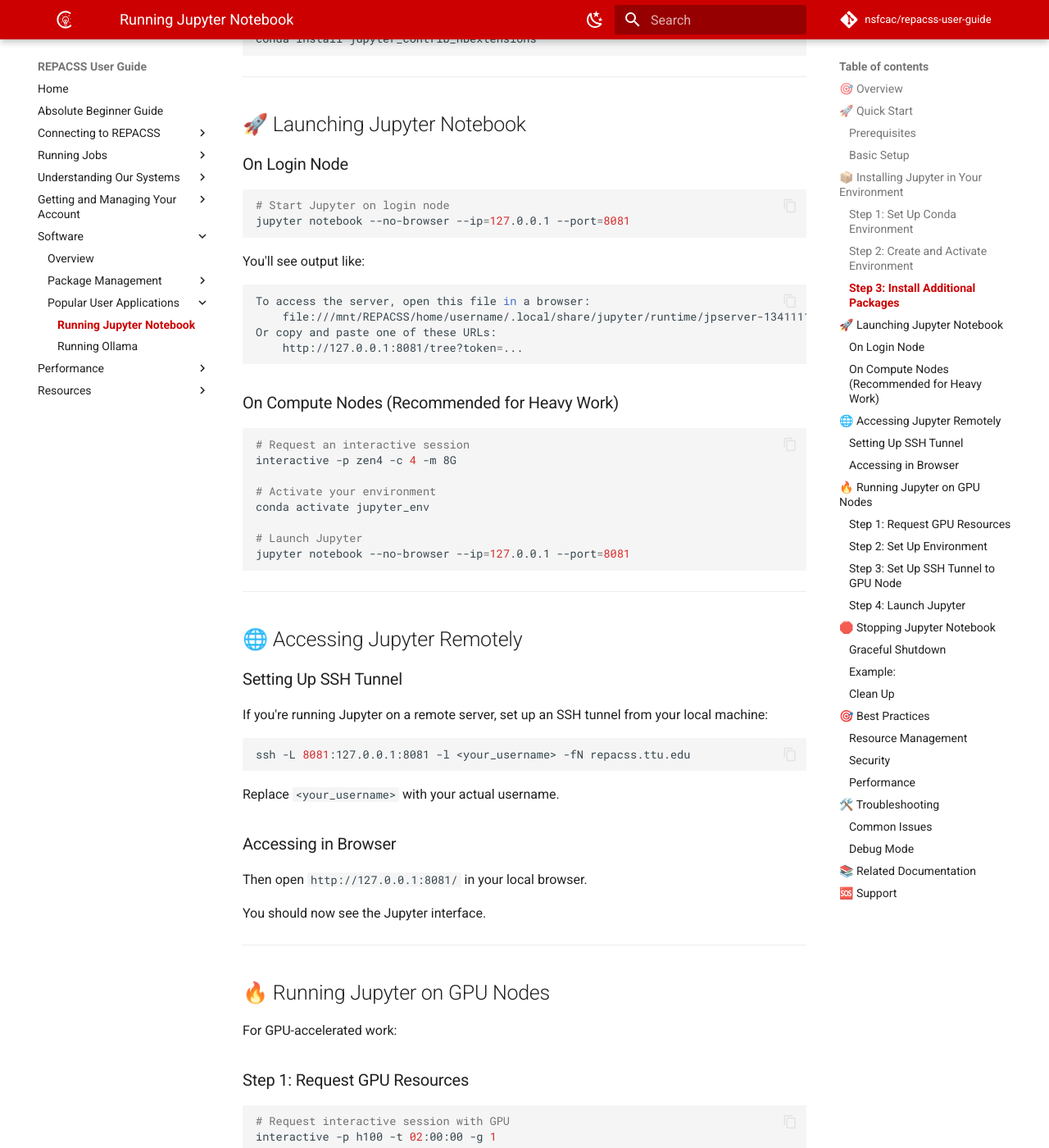
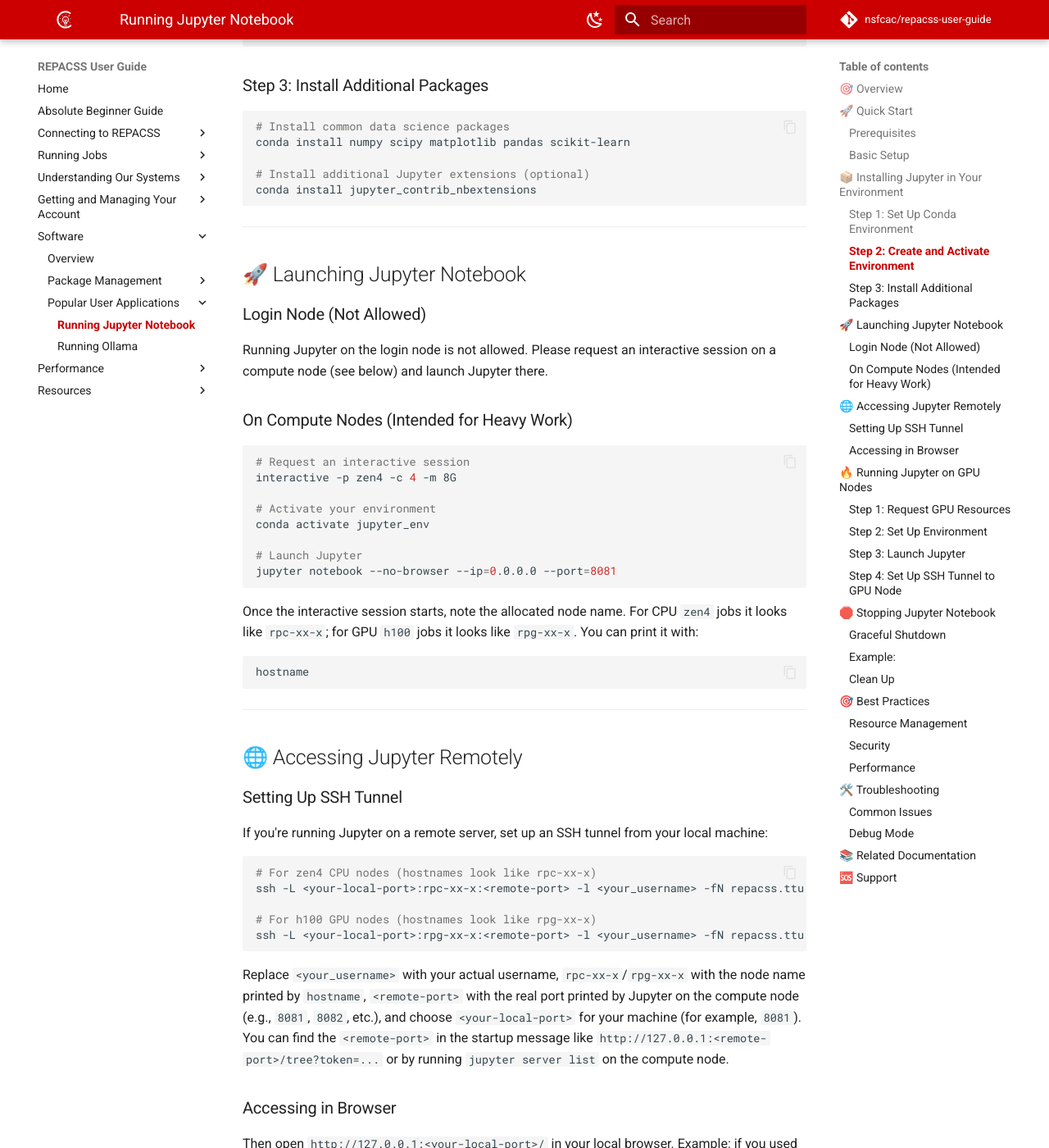
Before and after one commit to nsfcac/repacss-user-guide, an MkDocs documentation site: the page built from docs/software/jupyter-notebook.md, in a window 1280 px wide and 1400 px high, scrolled down 1786 px. Shown: the whole window at 82% size. Built offline with MkDocs 1.6.1 and Material for MkDocs 9.7.7, drawn with Linux system fonts in a browser that asks for light colours; comment, search, counter and statistics services are not loaded; some of the changed text lies outside the part shown.

Commit message:
Update Jupyter Notebook Guide

````diff
--- a/docs/software/jupyter-notebook.md
+++ b/docs/software/jupyter-notebook.md
@@ -15,11 +15,15 @@
 ### Prerequisites
 
 - Conda environment with Jupyter installed
-- Access to REPACSS login nodes or compute nodes
+- Access to REPACSS compute nodes (zen4 for CPU jobs and h100 for GPU jobs)
+- Jupyter must run inside an interactive job on compute nodes (login node is not allowed)
 
 ### Basic Setup
 
 ```bash
+# Request an interactive session (login node not allowed)
+interactive -p zen4 -c 4 -m 8G   # use -p h100 -g 1 for GPU
+
 # Activate your conda environment
 conda activate myenv
 
@@ -27,8 +31,10 @@
 conda install jupyter notebook ipykernel
 
 # Launch Jupyter
-jupyter notebook --no-browser --ip=127.0.0.1 --port=8081
+jupyter notebook --no-browser --ip=0.0.0.0 --port=8081
 ```
+
+Note: If port `8081` is already in use, Jupyter may automatically select the next available port (for example, `8082`). Always use the actual port shown in Jupyter's startup output when creating your SSH tunnel and in your browser URL.
 
 ---
 
@@ -81,23 +87,11 @@
 
 ## 🚀 Launching Jupyter Notebook
 
-### On Login Node
+### Login Node (Not Allowed)
 
-```bash
-# Start Jupyter on login node
-jupyter notebook --no-browser --ip=127.0.0.1 --port=8081
-```
+Running Jupyter on the login node is not allowed. Please request an interactive session on a compute node (see below) and launch Jupyter there.
 
-You'll see output like:
-
-```bash
-To access the server, open this file in a browser:
-    file:///mnt/REPACSS/home/username/.local/share/jupyter/runtime/jpserver-1341111-open.html
-Or copy and paste one of these URLs:
-    http://127.0.0.1:8081/tree?token=...
-```
-
-### On Compute Nodes (Recommended for Heavy Work)
+### On Compute Nodes (Intended for Heavy Work)
 
 ```bash
 # Request an interactive session
@@ -107,7 +101,13 @@
 conda activate jupyter_env
 
 # Launch Jupyter
-jupyter notebook --no-browser --ip=127.0.0.1 --port=8081
+jupyter notebook --no-browser --ip=0.0.0.0 --port=8081
+```
+
+Once the interactive session starts, note the allocated node name. For CPU `zen4` jobs it looks like `rpc-xx-x`; for GPU `h100` jobs it looks like `rpg-xx-x`. You can print it with:
+
+```bash
+hostname
 ```
 
 ---
@@ -119,14 +119,19 @@
 If you're running Jupyter on a remote server, set up an SSH tunnel from your local machine:
 
 ```bash
-ssh -L 8081:127.0.0.1:8081 -l <your_username> -fN repacss.ttu.edu
+# For zen4 CPU nodes (hostnames look like rpc-xx-x)
+ssh -L <your-local-port>:rpc-xx-x:<remote-port> -l <your_username> -fN repacss.ttu.edu
+
+# For h100 GPU nodes (hostnames look like rpg-xx-x)
+ssh -L <your-local-port>:rpg-xx-x:<remote-port> -l <your_username> -fN repacss.ttu.edu
 ```
 
-Replace `<your_username>` with your actual username.
+Replace `<your_username>` with your actual username, `rpc-xx-x`/`rpg-xx-x` with the node name printed by `hostname`, `<remote-port>` with the real port printed by Jupyter on the compute node (e.g., `8081`, `8082`, etc.), and choose `<your-local-port>` for your machine (for example, `8081`). You can find the `<remote-port>` in the startup message like `http://127.0.0.1:<remote-port>/tree?token=...` or by running `jupyter server list` on the compute node.
 
 ### Accessing in Browser
 
-Then open `http://127.0.0.1:8081/` in your local browser.
+Then open `http://127.0.0.1:<your-local-port>/` in your local browser.
+Example: if you used `8081` locally, open `http://127.0.0.1:8081/`.
 
 You should now see the Jupyter interface.
 
@@ -153,22 +158,24 @@
 module load cuda/12.6.2
 ```
 
-### Step 3: Set Up SSH Tunnel to GPU Node
-
-From your local machine, set up tunnel to the specific GPU node:
-
-```bash
-ssh -L 8081:rpg-93-1:8081 -l <username> -fN repacss.ttu.edu
-```
-
-Replace `rpg-93-1` with your actual GPU node name.
-
-### Step 4: Launch Jupyter
+### Step 3: Launch Jupyter
 
 ```bash
 # Launch Jupyter on GPU node
 jupyter notebook --no-browser --ip=127.0.0.1 --port=8081
 ```
+
+Note: Jupyter may auto-select a different port if `8081` is taken. Use the port printed in the startup output (the `<remote-port>` in the URL) or run `jupyter server list` on the node to discover it.
+
+### Step 4: Set Up SSH Tunnel to GPU Node
+
+From your local machine, set up tunnel to the specific GPU node using the `<remote-port>` from the previous step:
+
+```bash
+ssh -L <your-local-port>:rpg-xx-x:<remote-port> -l <username> -fN repacss.ttu.edu
+```
+
+Replace `rpg-xx-x` with your actual GPU node name (GPU nodes start with `rpg-`) and `<remote-port>` with the actual Jupyter port shown in the GPU node's startup output. Use `jupyter server list` on the node if unsure.
 
 You are now running Jupyter Notebook with access to GPU resources!
 
@@ -234,6 +241,12 @@
    # Find and kill processes using the port
    lsof -ti:8081 | xargs kill -9
    ```
+   - Alternatively, start Jupyter with your preferred port and let it auto-select the next available port. Then update your SSH tunnel to use the actual port shown in the Jupyter startup message.
+   - To discover the active port, check the startup output for a URL like `http://127.0.0.1:<port>/...` or run:
+   - To discover the active port, check the startup output for a URL like `http://127.0.0.1:<remote-port>/...` or run:
+     ```bash
+     jupyter server list
+     ```
 
 2. **Cannot connect to Jupyter**
    - Check if SSH tunnel is active
--- a/mkdocs.yml
+++ b/mkdocs.yml
@@ -72,7 +72,7 @@
       - Job Examples: running-jobs/examples.md
       - Determine Resource Needs: running-jobs/determining-resource-requirements.md
       - Interactive Sessions: running-jobs/interactive.md
-      - Checkpoint/Restart: running-jobs/checkpoint-restart.md
+      # - Checkpoint/Restart: running-jobs/checkpoint-restart.md
       - Scheduling: running-jobs/scheduling.md
       - Monitoring: running-jobs/monitoring.md
       - Best Practices: running-jobs/best-practices.md
````
